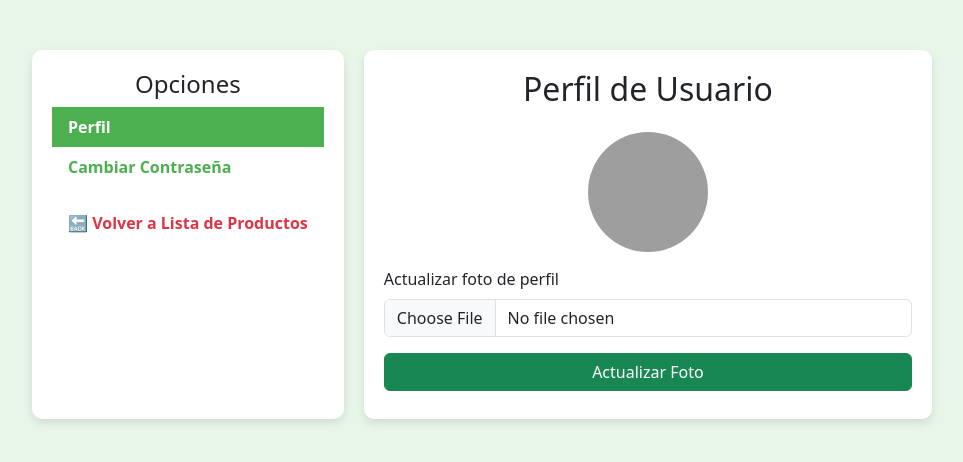
After one commit to JabesGod/Alerta_productos, a Django app: page /perfil/ in a window 1280 px wide. The commit adds this page. Shown: the top 462 px of the page, without its empty margins (158-1121 px from the left). Run offline with Django 5.2, Linux system fonts and the light colour scheme; the visitor is signed in with stand-in values (Sample User, id 1); grey boxes are pictures that could not be loaded.

Commit message:
finalizacion del gestor de productos
jaajaj

```diff
--- a/inventario_tecnonacho/forms.py
+++ b/inventario_tecnonacho/forms.py
@@ -1,8 +1,7 @@
 from django import forms
-from django.contrib.auth.forms import UserCreationForm
-from django.contrib.auth.models import User
-from .models import Producto
-
+from django.contrib.auth.forms import UserCreationForm, PasswordChangeForm
+from django.contrib.auth import get_user_model
+from .models import Producto, UsuarioPersonalizado
 
 class CustomUserCreationForm(UserCreationForm):
     password1 = forms.CharField(
@@ -18,7 +17,7 @@ class CustomUserCreationForm(UserCreationForm):
     )
 
     class Meta:
-        model = User
+        model = get_user_model()  # Se usa el modelo personalizado en lugar de auth.User
         fields = ("username", "password1", "password2")
         widgets = {
             "username": forms.TextInput(attrs={"class": "form-control"}),
@@ -30,9 +29,29 @@ class CustomUserCreationForm(UserCreationForm):
             raise forms.ValidationError("La contraseña debe tener al menos 4 caracteres.")
         return password1
 
-
-
 class ProductoForm(forms.ModelForm):
     class Meta:
         model = Producto
         fields = ['sku', 'descripcion', 'precio_compra', 'importancia']
+
+class CambiarContraseñaForm(PasswordChangeForm):
+    old_password = forms.CharField(
+        label="Contraseña Actual",
+        widget=forms.PasswordInput(attrs={"class": "form-control"})
+    )
+    new_password1 = forms.CharField(
+        label="Nueva Contraseña",
+        widget=forms.PasswordInput(attrs={"class": "form-control"})
+    )
+    new_password2 = forms.CharField(
+        label="Confirmar Nueva Contraseña",
+        widget=forms.PasswordInput(attrs={"class": "form-control"})
+    )
+
+class FotoPerfilForm(forms.ModelForm):
+    class Meta:
+        model = UsuarioPersonalizado
+        fields = ['foto_perfil']
+        widgets = {
+            'foto_perfil': forms.FileInput(attrs={"class": "form-control"})
+        }
--- a/inventario_tecnonacho/models.py
+++ b/inventario_tecnonacho/models.py
@@ -26,3 +26,23 @@ class Producto(models.Model):
             producto_existente = Producto.objects.get(sku=self.sku)
             if not producto_existente.listo:
                 raise ValidationError(f"El SKU '{self.sku}' ya existe y no está marcado como listo.")
+
+from django.contrib.auth.models import AbstractUser, Group, Permission
+from django.db import models
+
+class UsuarioPersonalizado(AbstractUser):
+    foto_perfil = models.ImageField(upload_to='perfil/', null=True, blank=True)
+
+    groups = models.ManyToManyField(
+        Group,
+        related_name="usuario_personalizado_groups",
+        blank=True
+    )
+    user_permissions = models.ManyToManyField(
+        Permission,
+        related_name="usuario_personalizado_permissions",
+        blank=True
+    )
+
+    def __str__(self):
+        return self.username
--- /dev/null
+++ b/inventario_tecnonacho/templates/perfil.html
@@ -0,0 +1,129 @@
+<!DOCTYPE html>
+<html lang="es">
+<head>
+    <meta charset="UTF-8">
+    <meta name="viewport" content="width=device-width, initial-scale=1.0">
+    <title>Perfil de Usuario</title>
+    <link rel="icon" type="image/png" href="https://i.imgur.com/CiALsHe.png">
+    <link href="https://cdn.jsdelivr.net/npm/bootstrap@5.3.0-alpha1/dist/css/bootstrap.min.css" rel="stylesheet">
+    <style>
+        body {
+            background-color: #e8f5e9;
+        }
+        .dashboard-container {
+            max-width: 900px;
+            margin: 50px auto;
+            display: flex;
+        }
+        .sidebar {
+            min-width: 220px;
+            background: white;
+            padding: 20px;
+            border-radius: 10px;
+            box-shadow: 0 4px 10px rgba(0, 0, 0, 0.1);
+        }
+        .sidebar .nav-link {
+            color: #4caf50;
+            font-weight: bold;
+        }
+        .sidebar .nav-link.active {
+            background-color: #4caf50;
+            color: white;
+        }
+        .content {
+            flex-grow: 1;
+            padding: 20px;
+            background: white;
+            border-radius: 10px;
+            box-shadow: 0 4px 10px rgba(0, 0, 0, 0.1);
+            margin-left: 20px;
+        }
+        .perfil-img {
+            width: 120px;
+            height: 120px;
+            object-fit: cover;
+            border-radius: 50%;
+            display: block;
+            margin: 0 auto 15px;
+        }
+    </style>
+</head>
+<body>
+    <div class="dashboard-container">
+        <!-- Barra lateral -->
+        <div class="sidebar">
+            <h4 class="text-center">Opciones</h4>
+            <ul class="nav flex-column">
+                <li class="nav-item">
+                    <button class="nav-link active w-100 text-start" id="perfil-tab-btn" data-bs-toggle="pill" data-bs-target="#perfil-tab-pane">Perfil</button>
+                </li>
+                <li class="nav-item">
+                    <button class="nav-link w-100 text-start" id="contraseña-tab-btn" data-bs-toggle="pill" data-bs-target="#contraseña-tab-pane">Cambiar Contraseña</button>
+                </li>
+                <li class="nav-item mt-3">
+                    <a href="{% url 'lista_productos' %}" class="nav-link text-danger w-100 text-start">🔙 Volver a Lista de Productos</a>
+                </li>
+            </ul>
+        </div>
+
+        <!-- Contenido dinámico -->
+        <div class="content">
+            <h2 class="text-center mb-4">Perfil de Usuario</h2>
+
+            {% if messages %}
+                {% for message in messages %}
+                    <div class="alert alert-{{ message.tags }}">{{ message }}</div>
+                {% endfor %}
+            {% endif %}
+
+            <div class="tab-content">
+                <!-- Sección Perfil -->
+                <div class="tab-pane fade show active" id="perfil-tab-pane">
+                    <div class="text-center">
+                        {% if user.foto_perfil %}
+                            <img src="{{ user.foto_perfil.url }}" alt="Foto de perfil" class="perfil-img">
+                        {% else %}
+                            <img src="https://i.imgur.com/6MBKArX.png" alt="Sin foto" class="perfil-img">
+                        {% endif %}
+                    </div>
+
+                    <form method="POST" enctype="multipart/form-data">
+                        {% csrf_token %}
+                        <div class="mb-3">
+                            <label class="form-label">Actualizar foto de perfil</label>
+                            {{ form_foto.foto_perfil }}
+                        </div>
+                        <button type="submit" name="actualizar_foto" class="btn btn-success w-100 mb-2">Actualizar Foto</button>
+                        {% if user.foto_perfil %}
+                            <button type="submit" name="eliminar_foto" class="btn btn-danger w-100">Eliminar Foto</button>
+                        {% endif %}
+                    </form>
+                </div>
+
+                <!-- Sección Cambiar Contraseña -->
+                <div class="tab-pane fade" id="contraseña-tab-pane">
+                    <h4 class="text-center">Cambiar Contraseña</h4>
+                    <form method="POST">
+                        {% csrf_token %}
+                        <div class="mb-3">
+                            <label class="form-label">Contraseña actual</label>
+                            {{ form_contraseña.old_password }}
+                        </div>
+                        <div class="mb-3">
+                            <label class="form-label">Nueva Contraseña</label>
+                            {{ form_contraseña.new_password1 }}
+                        </div>
+                        <div class="mb-3">
+                            <label class="form-label">Confirmar Nueva Contraseña</label>
+                            {{ form_contraseña.new_password2 }}
+                        </div>
+                        <button type="submit" name="cambiar_contraseña" class="btn btn-success w-100">Cambiar Contraseña</button>
+                    </form>
+                </div>
+            </div>
+        </div>
+    </div>
+
+    <script src="https://cdn.jsdelivr.net/npm/bootstrap@5.3.0-alpha1/dist/js/bootstrap.bundle.min.js"></script>
+</body>
+</html>
--- a/inventario_tecnonacho/views.py
+++ b/inventario_tecnonacho/views.py
@@ -15,6 +15,100 @@ from django.views.decorators.csrf import csrf_exempt
 from django.http import HttpResponseForbidden
 from django.core.paginator import Paginator
 from django.core.exceptions import ValidationError
+
+from django.contrib.auth.decorators import login_required
+from django.shortcuts import render, redirect
+from django.contrib.auth import update_session_auth_hash, get_user_model
+from django.contrib import messages
+from .forms import CambiarContraseñaForm, FotoPerfilForm
+
+User = get_user_model()
+
+from django.contrib.auth.decorators import login_required, user_passes_test
+from django.shortcuts import render, redirect, get_object_or_404
+from django.contrib.auth import get_user_model
+from django.contrib.auth.forms import SetPasswordForm
+from django.contrib import messages
+
+User = get_user_model()
+
+# Función para verificar si el usuario es administrador
+def es_admin(user):
+    return user.is_superuser
+
+@login_required
+@user_passes_test(es_admin)
+def lista_usuarios(request):
+    usuarios = User.objects.all()
+    return render(request, "lista_usuarios.html", {"usuarios": usuarios})
+
+@login_required
+@user_passes_test(es_admin)
+def eliminar_usuario(request, user_id):
+    usuario = get_object_or_404(User, id=user_id)
+    if usuario.is_superuser:
+        messages.error(request, "No puedes eliminar a otro administrador.")
+    else:
+        usuario.delete()
+        messages.success(request, "Usuario eliminado con éxito.")
+    return redirect("lista_usuarios")
+
+@login_required
+@user_passes_test(es_admin)
+def cambiar_contraseña_usuario(request, user_id):
+    usuario = get_object_or_404(User, id=user_id)
+
+    if request.method == "POST":
+        form = SetPasswordForm(usuario, request.POST)
+        if form.is_valid():
+            form.save()
+            messages.success(request, "Contraseña cambiada con éxito.")
+            return redirect("lista_usuarios")
+    else:
+        form = SetPasswordForm(usuario)
+
+    return render(request, "cambiar_contraseña_usuario.html", {"form": form, "usuario": usuario})
+
+@login_required
+def perfil_usuario(request):
+    if request.method == "POST":
+        if "cambiar_contraseña" in request.POST:
+            form_contraseña = CambiarContraseñaForm(user=request.user, data=request.POST)
+            if form_contraseña.is_valid():
+                form_contraseña.save()
+                update_session_auth_hash(request, request.user)
+                messages.success(request, "Contraseña cambiada con éxito.")
+                return redirect("perfil_usuario")
+            else:
+                messages.error(request, "Error al cambiar la contraseña.")
+
+        elif "actualizar_foto" in request.POST:
+            form_foto = FotoPerfilForm(request.POST, request.FILES, instance=request.user)
+            if form_foto.is_valid():
+                form_foto.save()
+                messages.success(request, "Foto de perfil actualizada con éxito.")
+                return redirect("perfil_usuario")
+            else:
+                messages.error(request, "Error al actualizar la foto de perfil.")
+
+        elif "eliminar_foto" in request.POST:
+            request.user.foto_perfil.delete(save=True)
+            messages.success(request, "Foto de perfil eliminada con éxito.")
+            return redirect("perfil_usuario")
+
+    else:
+        form_contraseña = CambiarContraseñaForm(user=request.user)
+        form_foto = FotoPerfilForm(instance=request.user)
+
+    return render(request, "perfil.html", {
+        "form_contraseña": form_contraseña,
+        "form_foto": form_foto,
+    })
+
+
+
+
+
 
 def iniciar_sesion(request):
     if request.method == 'POST':
--- a/poyecto_tecnonacho/urls.py
+++ b/poyecto_tecnonacho/urls.py
@@ -1,5 +1,7 @@
 from django.urls import path
 from inventario_tecnonacho import views
+from django.conf import settings
+from django.conf.urls.static import static
 
 urlpatterns = [
     path('', views.iniciar_sesion, name='iniciar_sesion'),
@@ -12,4 +14,10 @@ urlpatterns = [
     path('producto/eliminar/<int:producto_id>/', views.eliminar_producto, name='eliminar_producto'),
     path('producto/toggle_listo/<int:pk>/', views.toggle_listo, name='toggle_listo'),
     path('obtener_descripcion_sku/', views.obtener_descripcion_sku, name='obtener_descripcion_sku'),
+    path("perfil/", views.perfil_usuario, name="perfil_usuario"),
+    path("usuarios/", views.lista_usuarios, name="lista_usuarios"),
+    path("usuarios/eliminar/<int:user_id>/", views.eliminar_usuario, name="eliminar_usuario"),
+    path("usuarios/cambiar_contraseña/<int:user_id>/", views.cambiar_contraseña_usuario, name="cambiar_contraseña_usuario"),
 ]
+if settings.DEBUG:
+    urlpatterns += static(settings.MEDIA_URL, document_root=settings.MEDIA_ROOT)
```
Also changed, not shown: inventario_tecnonacho/templates/cambiar_contraseña_usuario.html (added, +38 -0 lines), inventario_tecnonacho/templates/lista_productos.html (+20 -4 lines), inventario_tecnonacho/templates/lista_usuarios.html (added, +102 -0 lines), poyecto_tecnonacho/settings.py (+12 -0 lines), inventario_tecnonacho/migrations/0001_initial.py, media/perfil/file.png (added), perfil/file.png (added).
